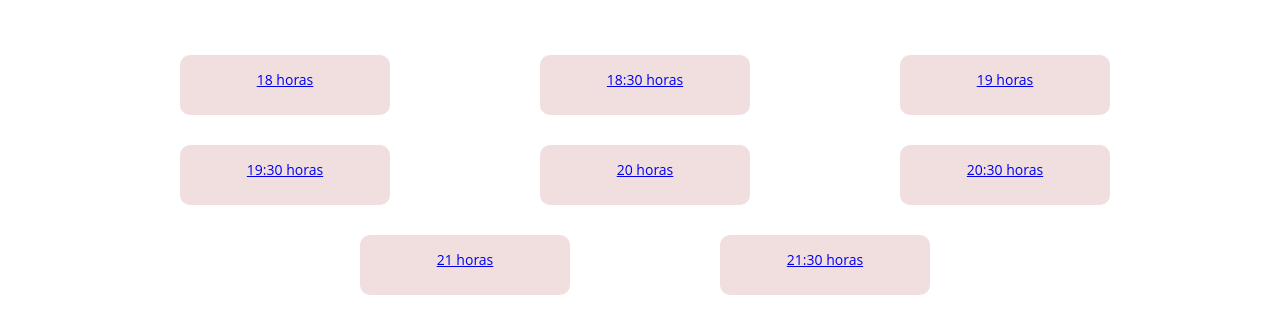
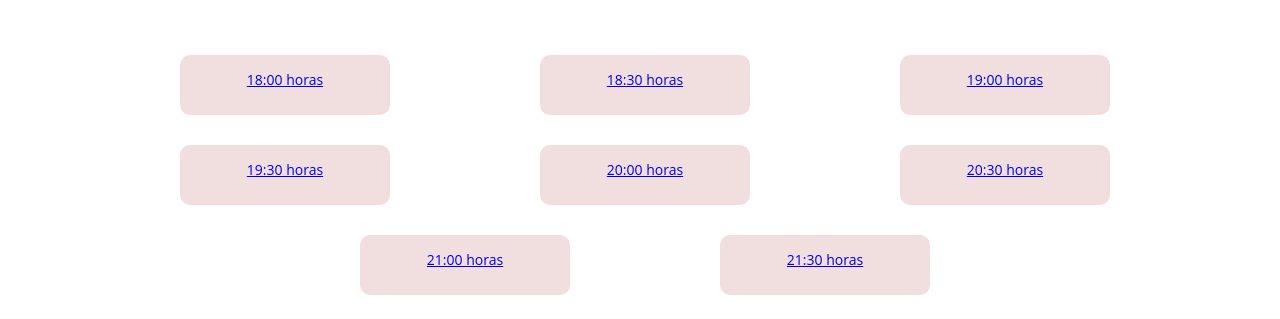
Before and after one commit to RebecaRobbo/projeto_final_front, a React (Create React App) app: page /timeDelivery in a window 1280 px wide. Shown: the part 381-700 px from the top of the page. Built offline with nearby package versions, Linux system fonts and the light colour scheme; a web font is replaced by a local one.

Commit message:
Ajuste estetico horas

```diff
--- a/src/pages/Delivery/delivery.jsx
+++ b/src/pages/Delivery/delivery.jsx
@@ -6,9 +6,10 @@ export const Delivery = () => {
     const [horarios, setHorarios] = useState([]);
     const [produtos, setProdutos] = useState([]);
     var produto = localStorage.getItem("produtos");
+    var horario = localStorage.getItem("horario");
     useEffect(() => {
         document.title = 'Delivery';
-        const horario = localStorage.getItem("horario");
+
         setHorarios(JSON.parse(horario) || []);
         setProdutos(JSON.parse(produto) || []);
     }, [produto]);
--- a/src/pages/TimeDelivery/timeDelivery.jsx
+++ b/src/pages/TimeDelivery/timeDelivery.jsx
@@ -25,13 +25,13 @@ export const TimeDelivery = () => {
                 <h2>Horários disponiveis: </h2>
                 </div>
                 <div className="container">
-                    <div className="combox-time"> <Link className="link" onClick={() => adicionaHorario("18")} to='/delivery'>18 horas</Link></div>
+                    <div className="combox-time"> <Link className="link" onClick={() => adicionaHorario("18:00")} to='/delivery'>18:00 horas</Link></div>
                     <div className="combox-time"> <Link  className="link" onClick={() => adicionaHorario("18:30")} to='/delivery'>18:30 horas</Link></div>
-                    <div className="combox-time"> <Link  className="link" onClick={() => adicionaHorario("19")} to='/delivery'>19 horas</Link></div>
+                    <div className="combox-time"> <Link  className="link" onClick={() => adicionaHorario("19:00")} to='/delivery'>19:00 horas</Link></div>
                     <div className="combox-time"> <Link  className="link" onClick={() => adicionaHorario("19:30")} to='/delivery'>19:30 horas</Link></div>
-                    <div className="combox-time"> <Link  className="link" onClick={() => adicionaHorario("20")} to='/delivery'>20 horas</Link></div>
+                    <div className="combox-time"> <Link  className="link" onClick={() => adicionaHorario("20:00")} to='/delivery'>20:00 horas</Link></div>
                     <div className="combox-time"> <Link  className="link" onClick={() => adicionaHorario("20:30")} to='/delivery'>20:30 horas</Link></div>
-                    <div className="combox-time"> <Link  className="link" onClick={() => adicionaHorario("21")} to='/delivery'>21 horas</Link></div>
+                    <div className="combox-time"> <Link  className="link" onClick={() => adicionaHorario("21:00")} to='/delivery'>21:00 horas</Link></div>
                     <div className="combox-time"> <Link  className="link" onClick={() => adicionaHorario("21:30")} to='/delivery'>21:30 horas</Link></div>
                 </div>
             </body>
```
